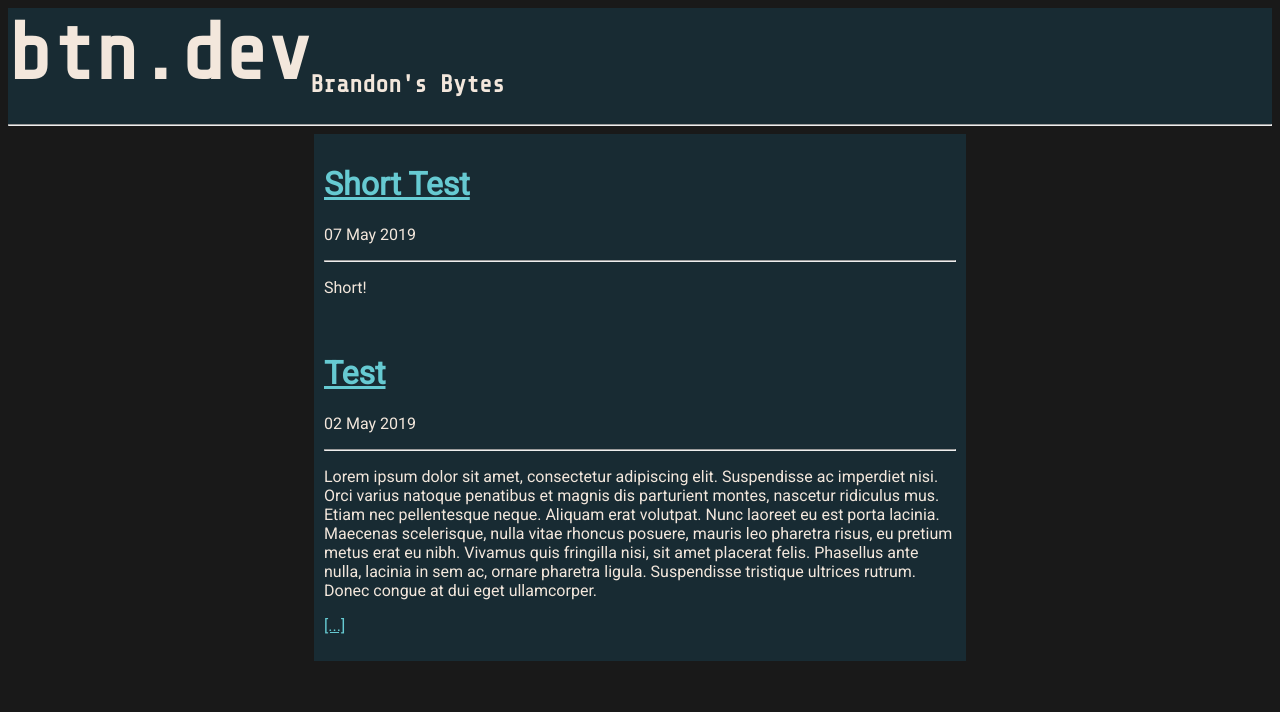
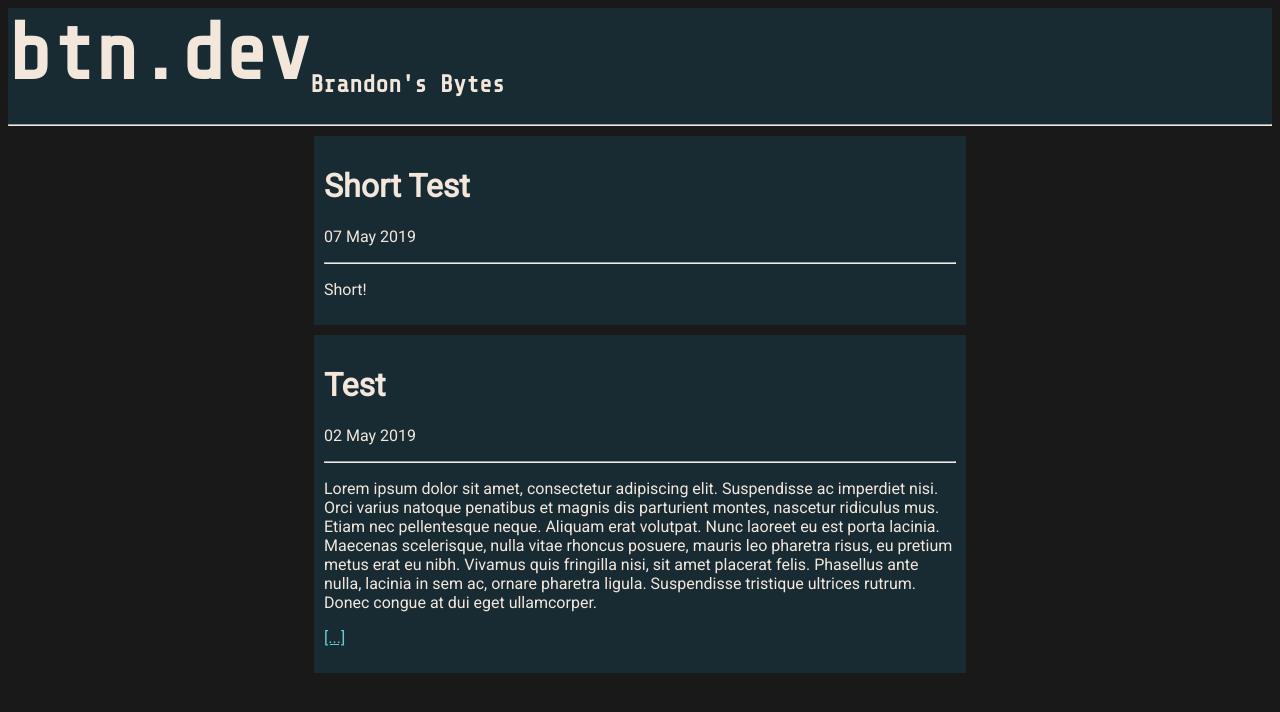
Before and after one commit to brandon-t-nguyen/brandon-t-nguyen.github.io, a Jekyll site: the page built from blog.html, in a window 1280 px wide. Shown: the top 712 px of the page. Built offline with Jekyll 4.4.1, drawn with Linux system fonts in a browser that asks for light colours.

Commit message:
Transitions for link buttons and title links

```diff
--- a/_sass/main.scss
+++ b/_sass/main.scss
@@ -16,6 +16,8 @@
     font-size: 1.5em;
 
     a {
+        transition: background-color .25s;
+        -webkit-transition: background-color .25s;
         text-align: center;
         padding: 5px 10px;
         text-decoration: none;
@@ -47,9 +49,23 @@
 }
 
 .post-box {
-    margin: auto;
+    margin: 10px auto;
     width: 50%;
     padding: 10px;
 
     background-color: $color-element1;
+
+    a.post-title {
+        transition: border-bottom .25s;
+        -webkit-transition: border-bottom .25s;
+
+        text-decoration: none;
+        border-bottom: medium solid transparent;
+        color: $color-text;
+    }
+
+    a.post-title:hover {
+        text-decoration: none;
+        border-bottom: medium solid $color-text;
+    }
 }
--- a/blog.html
+++ b/blog.html
@@ -4,7 +4,7 @@
 permalink: /blog
 ---
 {% for post in site.posts %}
-    <div class='post-box'>
+    <div class="post-box">
         <h1><a href="{{ post.url }}" class='post-title'>{{ post.title }}</a></h1>
         <p>{{ post.date | date_to_string }}{% if post.author != "Brandon Nguyen" %} - {{ post.author }}{% endif %}</p>
         <hr>
```
